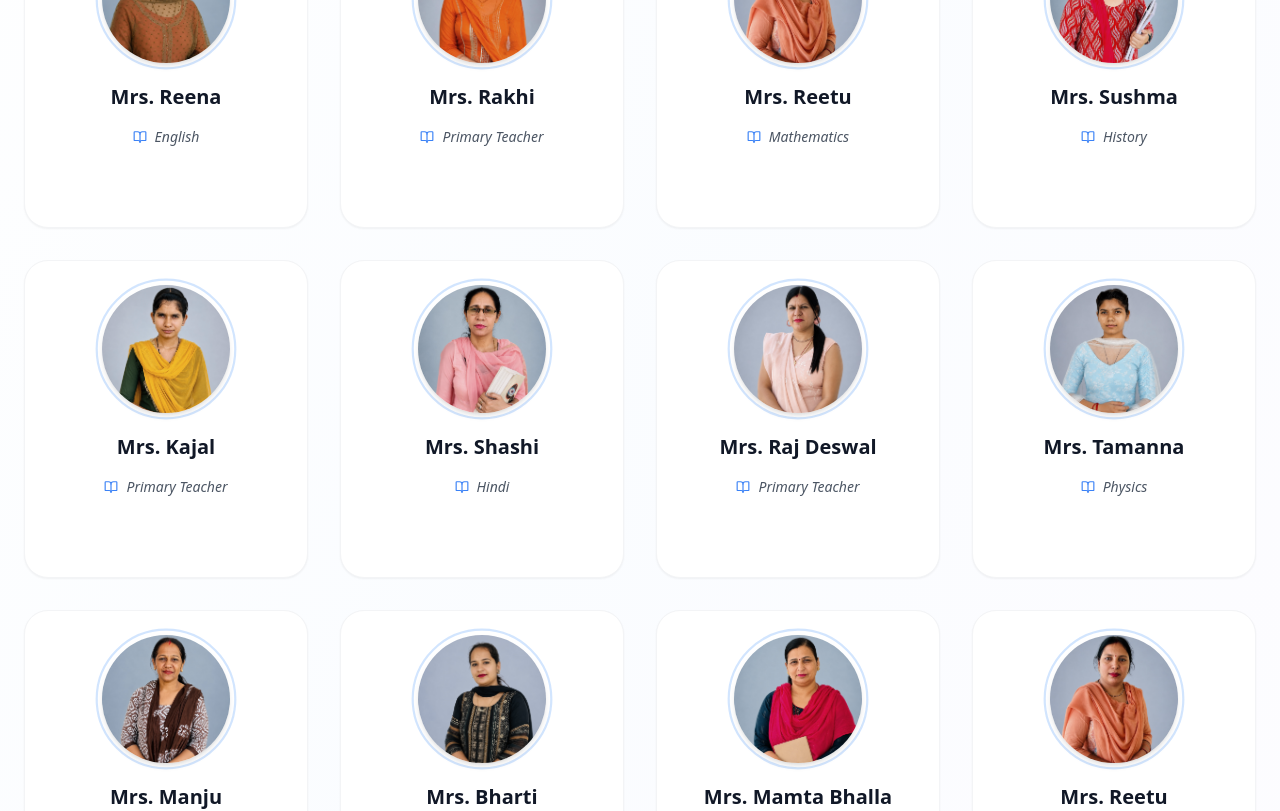
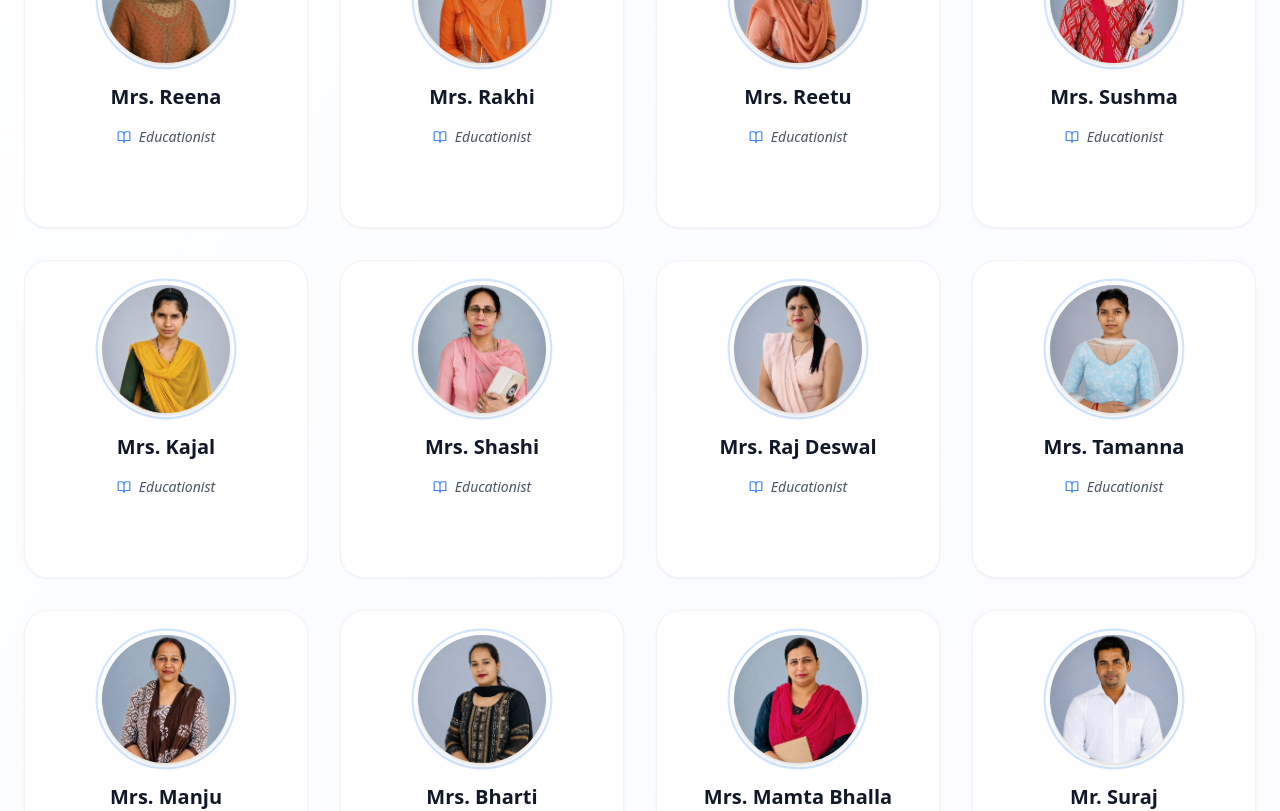
Before and after one commit to Percl0us/school-website, a React (Vite) app: page /faculty in a window 1280 px wide. Shown: the part 820-1631 px from the top of the page. Built offline with nearby package versions, Linux system fonts and the light colour scheme; a web font is replaced by a local one.

Commit message:
faculty fix

```diff
--- a/src/data/academicsSnapshot.js
+++ b/src/data/academicsSnapshot.js
@@ -1,7 +1,7 @@
 const academicsSnapshot = [
   { id: 1, title: "Students", value: "750+" },
   { id: 2, title: "Teachers", value: "35+" },
-  { id: 3, title: "Years of Excellence", value: "20+" },
+  { id: 3, title: "Years of Excellence", value: "25+" },
   { id: 4, title: "Awards", value: "10+" },
 ];
 export default academicsSnapshot;
--- a/src/data/faculty.js
+++ b/src/data/faculty.js
@@ -30,132 +30,126 @@ const faculty = [
     name: "Mrs. Rekha",
     role: "Senior Teacher",
     qualification: "M.A., B.Ed.,JBT",
-    subject: "Hindi",
+    subject: "Educationist",
     image: rekhakadyan,
   },
   {
     name: "Mrs. Usha",
     role: "Senior Teacher",
     qualification: "M.Sc., B.Ed.",
-    subject: "Mathematics",
+    subject: "Educationist",
     image: usha,
   },
   {
     name: "Mrs. Priti",
     role: "Senior Teacher",
     qualification: "M.Sc., B.Ed.",
-    subject: "Mathematics",
+    subject: "Educationist",
     image: priti,
   },
   {
     name: "Mrs. Reena",
     qualification: "M.Sc., B.Ed.",
-    subject: "English",
+    subject: "Educationist",
     image: reena,
   },
   {
     name: "Mrs. Rakhi",
     role: "Senior Teacher",
     qualification: "M.Sc., B.Ed.",
-    subject: "Primary Teacher",
+    subject: "Educationist",
     image: rakhi,
   },
   {
     name: "Mrs. Reetu",
     role: "Senior Teacher",
     qualification: "M.Sc., B.Ed.",
-    subject: "Mathematics",
+    subject: "Educationist",
     image: reetu,
   },
   {
     name: "Mrs. Sushma",
     role: "Teacher",
     qualification: "M.Sc., B.Ed.",
-    subject: "History",
+    subject: "Educationist",
     image: sushma,
   },
   {
     name: "Mrs. Kajal",
     role: "Teacher",
     qualification: "M.A.",
-    subject: "Primary Teacher",
+    subject: "Educationist",
     image: kajal,
   },
   {
     name: "Mrs. Shashi",
     role: "Teacher",
     qualification: "BCA ",
-    subject: "Hindi",
+    subject: "Educationist",
     image: shashi,
   },
   {
     name: "Mrs. Raj Deswal",
     role: "Teacher",
     qualification: "BA ",
-    subject: "Primary Teacher",
+    subject: "Educationist",
     image: rajdeswal,
   },
   {
     name: "Mrs. Tamanna",
     role: "Teacher",
     qualification: "M.A., B.Ed.",
-    subject: "Physics",
+    subject: "Educationist",
     image: tamanna,
   },
   {
     name: "Mrs. Manju",
     role: "Teacher",
     qualification: "M.A., B.Ed.",
-    subject: "Primary Teacher",
+    subject: "Educationist",
     image: manju,
   },
   {
     name: "Mrs. Bharti",
     role: "Teacher",
     qualification: "M.A., B.Ed.",
-    subject: "Chemistry",
+    subject: "Educationist",
     image: bharti,
   },
   {
     name: "Mrs. Mamta Bhalla",
     role: "Teacher",
     qualification: "M.A., B.Ed.",
-    subject: "Primary Teacher",
+    subject: "Educationist",
     image: mamtabhalla,
   },
-  {
-    name: "Mrs. Reetu",
-    role: "Teacher",
-    qualification: "M.A., B.Ed.",
-    subject: "Primary Teacher",
-    image: reetu,
-  },
+
   {
     name: "Mr. Suraj",
     role: "Teacher",
     qualification: "M.A., B.Ed.",
-    subject: "Maths",
+    subject: "Educationist",
     image: suraj,
   },
   {
     name: "Mrs. Rita",
     role: "Teacher",
     qualification: "M.A., B.Ed.",
-    subject: "English",
+    subject: "Educationist",
     image: rita,
   },
   {
     name: "Mrs. Shilpa",
     role: "Teacher",
     qualification: "M.A., B.Ed.",
-    subject: "Primary Teacher",
+    subject: "Educationist",
     image: shilpa,
   },
   {
     name: "Mr. Rajesh",
     role: "Teacher",
     qualification: "M.A., B.Ed.",
-    subject: "Public Administration",
+    subject: "Educationist",
     image: rajesh,
   },
 ];
```
